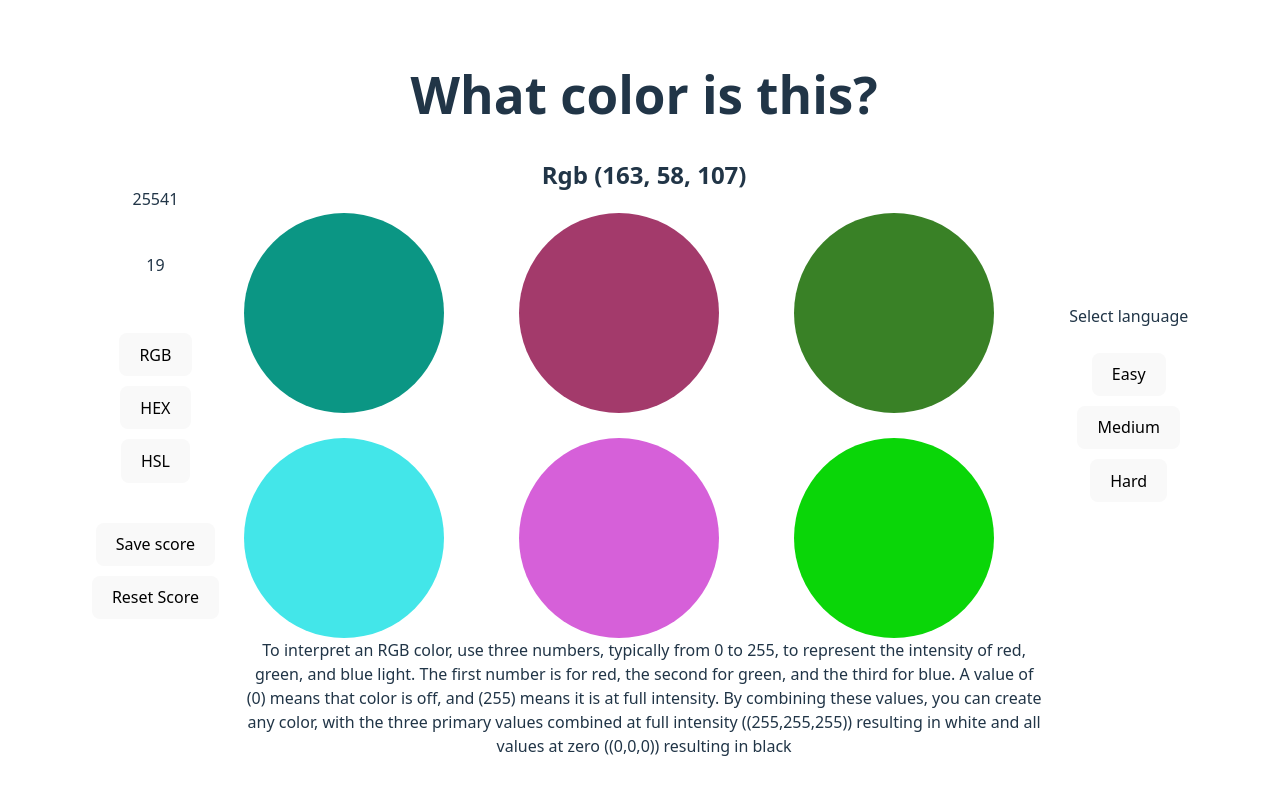
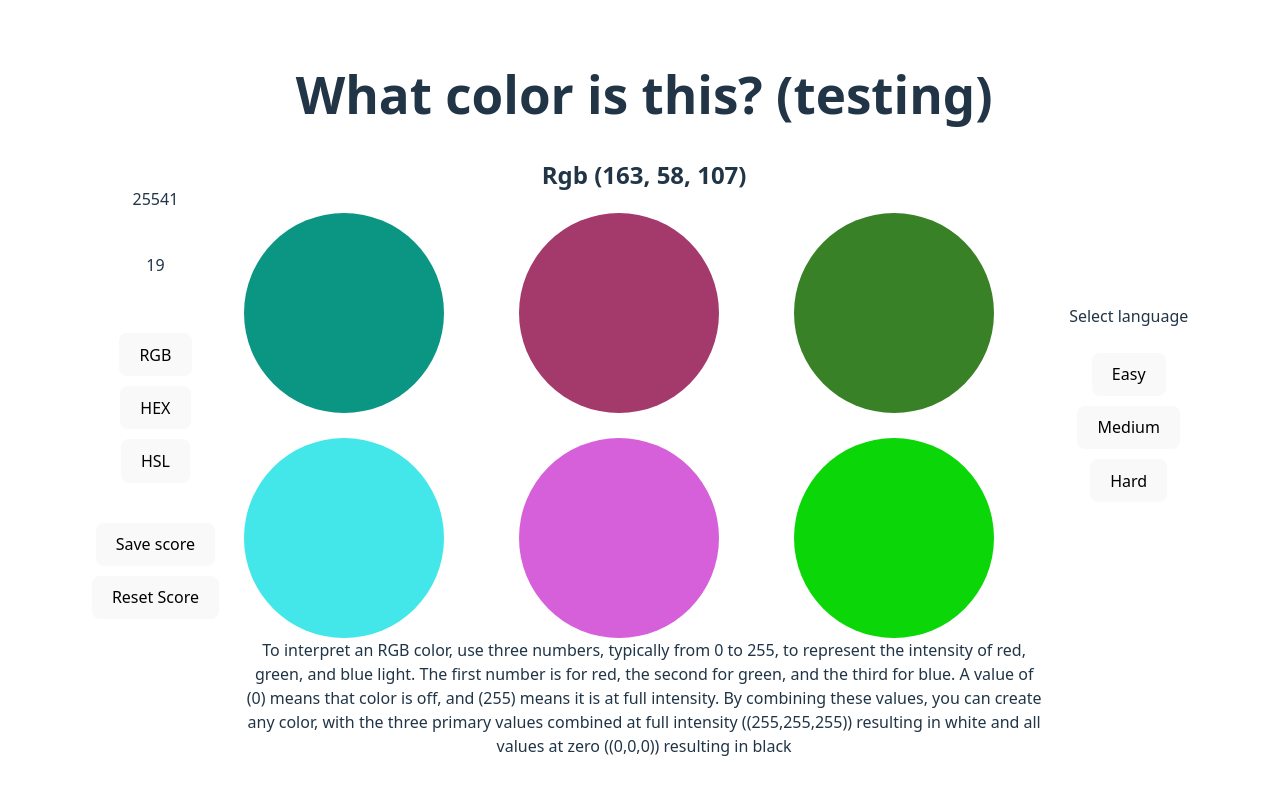
Before and after one commit to victorsvieira/Front-end-projects-color-game, a React (Vite) app: page / in a window 1280 px wide. Shown: the top 794 px of the page. Built offline with nearby package versions, Linux system fonts and the light colour scheme; some icons are missing.

Commit message:
added testing and stopped vercel auto deploy on git push

```diff
--- a/src/App.jsx
+++ b/src/App.jsx
@@ -12,7 +12,7 @@ function App() {
         <LeftSidebar/>
       </div>
       <div className="main-content">
-      <h1>What color is this?</h1>
+      <h1>What color is this? (testing)</h1>
 <Game/>
       </div>
       <div className="right-sidebar">
```
Also changed, not shown: vercel.json (added), 1 other file (tests, documents, lock files or other folders).
